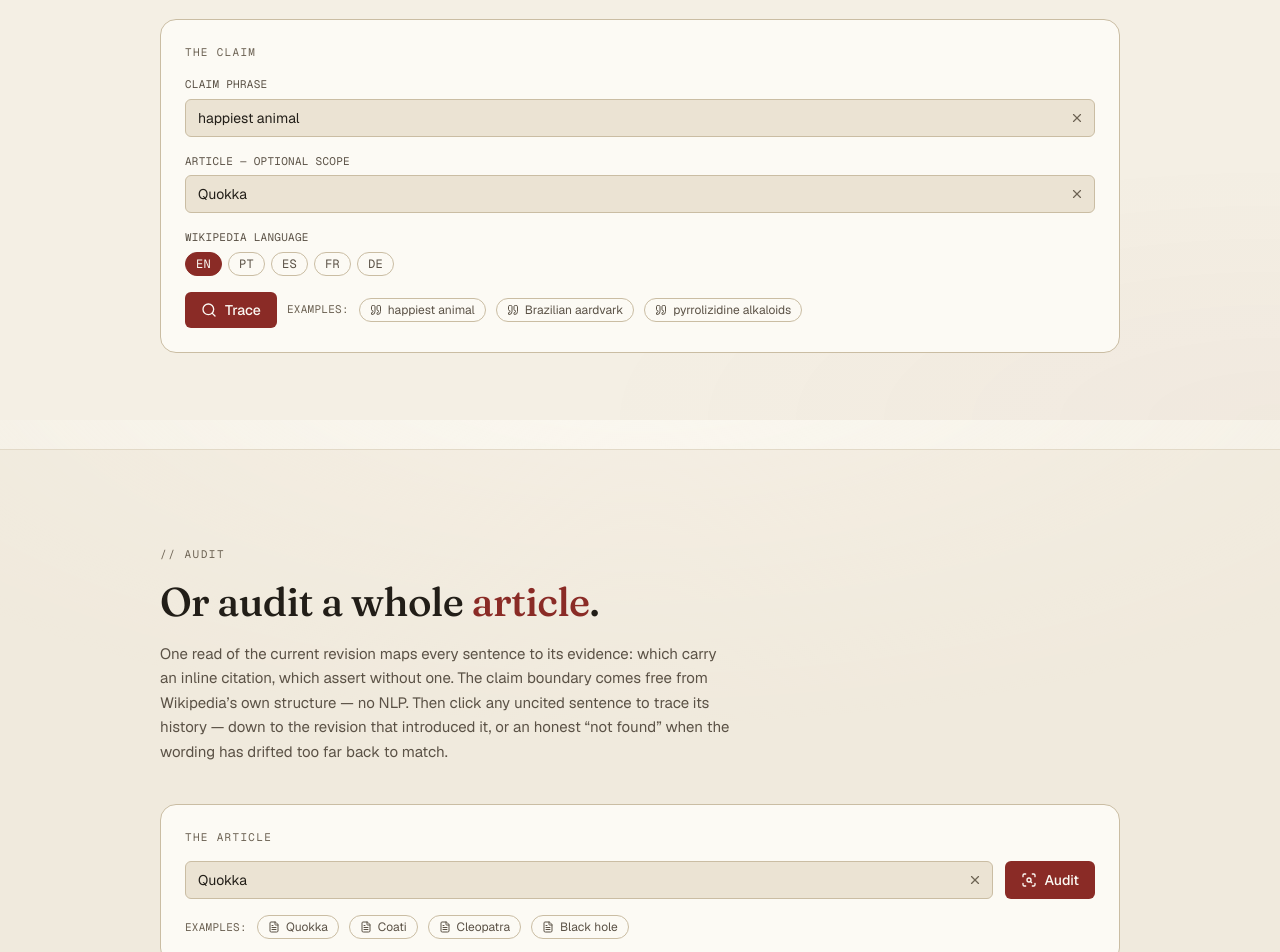
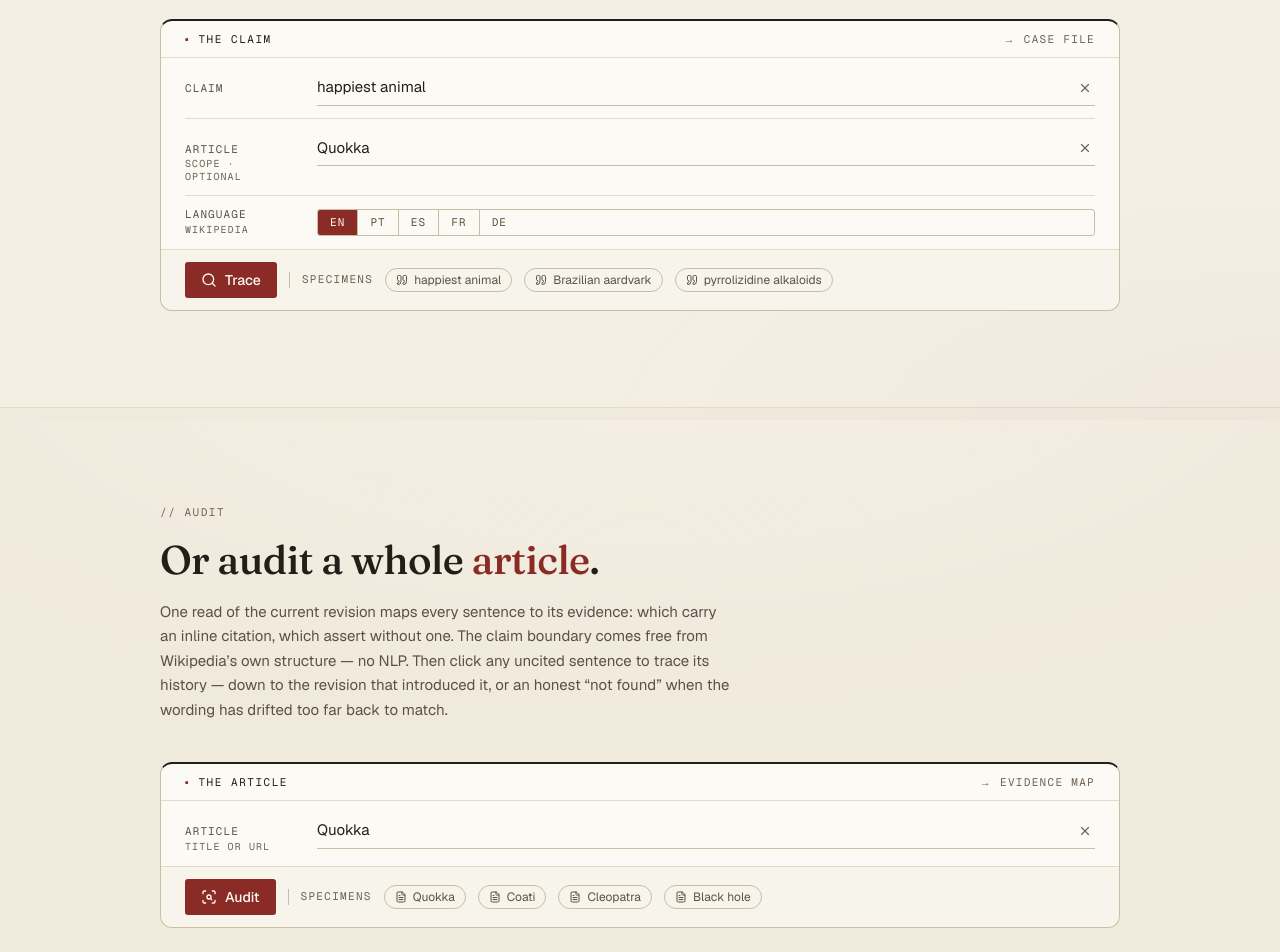
Before and after one commit to maricastroc/origin-trace, a Next.js app: page / in a window 1280 px wide. Shown: the part 3580-4532 px from the top of the page. Built offline with nearby package versions, Linux system fonts and the light colour scheme.

Commit message:
refactor: redesign trace and audit input panels

```diff
--- a/src/components/article-audit/ArticleAudit.tsx
+++ b/src/components/article-audit/ArticleAudit.tsx
@@ -110,31 +110,52 @@ export function ArticleAudit() {
           e.preventDefault();
           run(input);
         }}
-        className="rounded-2xl border border-line-strong bg-surface-2 p-5 sm:p-6"
+        className="overflow-hidden rounded-xl border border-t-2 border-line-strong border-t-ink bg-surface-2"
       >
-        <p className="font-mono text-[11px] uppercase tracking-[0.12em] text-ink-faint">
+        <div className="flex items-center justify-between gap-3 border-b border-line px-5 py-2.5 sm:px-6">
+          <p className="inline-flex items-center gap-2 font-mono text-[11px] uppercase tracking-[0.14em] text-ink">
+            <span className="text-accent" aria-hidden="true">
+              ▪
+            </span>
             the article
           </p>
-        <div className="mt-4 flex flex-col gap-3 sm:flex-row">
+          <p className="font-mono text-[11px] uppercase tracking-[0.12em] text-ink-faint">
+            → evidence map
+          </p>
+        </div>
+
+        <div className="px-5 py-3 sm:px-6">
+          <label className="grid gap-1 sm:grid-cols-[7rem_1fr] sm:items-baseline sm:gap-5">
+            <span className="font-mono text-[11px] uppercase leading-tight tracking-[0.1em] text-ink-muted">
+              Article
+              <span className="mt-0.5 block text-[10px] text-ink-faint">
+                title or url
+              </span>
+            </span>
             <ClearableInput
               value={input}
               onChange={setInput}
               onClear={() => setInput("")}
-            placeholder="Article title or Wikipedia URL"
-            className="flex-1"
+              placeholder="Quokka — or paste a Wikipedia URL"
             />
+          </label>
+        </div>
+
+        <div className="flex flex-wrap items-center gap-x-3 gap-y-2.5 border-t border-line bg-surface-1/30 px-5 py-3 sm:px-6">
           <button
             type="submit"
             disabled={busy}
-            className="inline-flex shrink-0 items-center justify-center gap-2 rounded-md bg-accent px-4 py-2 text-sm font-medium text-surface-2 transition-colors hover:bg-accent-strong disabled:opacity-40"
+            className="inline-flex shrink-0 items-center justify-center gap-2 rounded-[3px] bg-accent px-4 py-2 text-sm font-medium text-surface-2 transition-colors hover:bg-accent-strong disabled:opacity-40"
           >
             <ScanSearch className="h-4 w-4" aria-hidden="true" />
             {busy ? "Auditing…" : "Audit"}
           </button>
-        </div>
-        <div className="mt-4 flex flex-wrap items-center gap-2.5">
-          <span className="font-mono text-[11px] uppercase tracking-wide text-ink-faint">
-            examples:
+          <span
+            className="hidden h-4 w-px bg-line-strong sm:block"
+            aria-hidden="true"
+          />
+          <span className="font-mono text-[11px] uppercase tracking-[0.12em] text-ink-faint">
+            specimens
           </span>
           {EXAMPLES.map((ex) => (
             <button
--- a/src/components/live-trace/ClearableInput.tsx
+++ b/src/components/live-trace/ClearableInput.tsx
@@ -25,14 +25,14 @@ export function ClearableInput({
         onChange={(e) => onChange(e.target.value)}
         onBlur={onBlur}
         placeholder={placeholder}
-        className={inputClass.replace("px-3", "pl-3 pr-9")}
+        className={`${inputClass} pr-7`}
       />
       {value && (
         <button
           type="button"
           onClick={onClear}
           aria-label="Clear"
-          className="absolute right-1.5 top-1/2 flex h-6 w-6 -translate-y-1/2 items-center justify-center rounded text-ink-faint transition-colors hover:bg-surface-2 hover:text-ink"
+          className="absolute right-0 top-1/2 flex h-5 w-5 -translate-y-1/2 items-center justify-center text-ink-faint transition-colors hover:text-ink"
         >
           <X className="h-3.5 w-3.5" />
         </button>
--- a/src/components/live-trace/LangPicker.tsx
+++ b/src/components/live-trace/LangPicker.tsx
@@ -17,7 +17,7 @@ export function LangPicker({
 }) {
   return (
     <div
-      className="flex flex-wrap gap-1.5"
+      className="inline-flex divide-x divide-line-strong overflow-hidden rounded-[3px] border border-line-strong"
       role="group"
       aria-label="Wikipedia language"
     >
@@ -30,10 +30,10 @@ export function LangPicker({
             onClick={() => onChange(l.code)}
             aria-pressed={active}
             title={`${l.name} — ${l.code}.wikipedia`}
-            className={`rounded-full border px-2.5 py-0.5 font-mono text-[12px] uppercase tracking-wide transition-colors ${
+            className={`px-3 py-1 font-mono text-[11px] uppercase tracking-[0.1em] transition-colors ${
               active
-                ? "border-accent bg-accent text-surface-2"
-                : "border-line-strong text-ink-muted hover:border-ink hover:text-ink"
+                ? "bg-accent text-surface-2"
+                : "text-ink-muted hover:bg-surface-1 hover:text-ink"
             }`}
           >
             {l.code}
--- a/src/components/live-trace/LiveTrace.tsx
+++ b/src/components/live-trace/LiveTrace.tsx
@@ -183,15 +183,24 @@ export function LiveTrace() {
     <div className="flex flex-col gap-5">
       <form
         onSubmit={submit}
-        className="rounded-2xl border border-line-strong bg-surface-2 p-5 sm:p-6"
+        className="overflow-hidden rounded-xl border border-t-2 border-line-strong border-t-ink bg-surface-2"
       >
-        <p className="font-mono text-[11px] uppercase tracking-[0.12em] text-ink-faint">
-          the claim
-        </p>
-        <div className="mt-4 flex flex-col gap-4">
-          <label className="flex flex-col gap-1.5">
-            <span className="font-mono text-[11px] uppercase tracking-wide text-ink-muted">
-              Claim phrase
+        <div className="flex items-center justify-between gap-3 border-b border-line px-5 py-2.5 sm:px-6">
+          <p className="inline-flex items-center gap-2 font-mono text-[11px] uppercase tracking-[0.14em] text-ink">
+            <span className="text-accent" aria-hidden="true">
+              ▪
+            </span>
+            the claim
+          </p>
+          <p className="font-mono text-[11px] uppercase tracking-[0.12em] text-ink-faint">
+            → case file
+          </p>
+        </div>
+
+        <div className="divide-y divide-line px-5 sm:px-6">
+          <label className="grid gap-1 py-3 sm:grid-cols-[7rem_1fr] sm:items-baseline sm:gap-5">
+            <span className="font-mono text-[11px] uppercase tracking-[0.1em] text-ink-muted">
+              Claim
             </span>
             <ClearableInput
               value={phrase}
@@ -200,9 +209,12 @@ export function LiveTrace() {
               placeholder="happiest animal"
             />
           </label>
-          <label className="flex flex-col gap-1.5">
-            <span className="font-mono text-[11px] uppercase tracking-wide text-ink-muted">
-              Article — optional scope
+          <label className="grid gap-1 py-3 sm:grid-cols-[7rem_1fr] sm:items-baseline sm:gap-5">
+            <span className="font-mono text-[11px] uppercase leading-tight tracking-[0.1em] text-ink-muted">
+              Article
+              <span className="mt-0.5 block text-[10px] text-ink-faint">
+                scope · optional
+              </span>
             </span>
             <ClearableInput
               value={article}
@@ -212,18 +224,22 @@ export function LiveTrace() {
               placeholder="leave empty and we'll try to resolve it"
             />
           </label>
-          <div className="flex flex-col gap-1.5">
-            <span className="font-mono text-[11px] uppercase tracking-wide text-ink-muted">
-              Wikipedia language
+          <div className="grid gap-1.5 py-3 sm:grid-cols-[7rem_1fr] sm:items-center sm:gap-5">
+            <span className="font-mono text-[11px] uppercase leading-tight tracking-[0.1em] text-ink-muted">
+              Language
+              <span className="mt-0.5 block text-[10px] text-ink-faint">
+                wikipedia
+              </span>
             </span>
             <LangPicker value={lang} onChange={setLang} />
           </div>
         </div>
-        <div className="mt-4 flex flex-wrap items-center gap-2.5">
+
+        <div className="flex flex-wrap items-center gap-x-3 gap-y-2.5 border-t border-line bg-surface-1/30 px-5 py-3 sm:px-6">
           <button
             type="submit"
             disabled={busy}
-            className="inline-flex items-center gap-2 rounded-md bg-accent px-4 py-2 text-sm font-medium text-surface-2 transition-colors hover:bg-accent-strong disabled:opacity-40"
+            className="inline-flex items-center gap-2 rounded-[3px] bg-accent px-4 py-2 text-sm font-medium text-surface-2 transition-colors hover:bg-accent-strong disabled:opacity-40"
           >
             <Search className="h-4 w-4" aria-hidden="true" />
             {state.status === "resolving"
@@ -232,8 +248,12 @@ export function LiveTrace() {
                 ? "Tracing…"
                 : "Trace"}
           </button>
-          <span className="font-mono text-[11px] uppercase tracking-wide text-ink-faint">
-            examples:
+          <span
+            className="hidden h-4 w-px bg-line-strong sm:block"
+            aria-hidden="true"
+          />
+          <span className="font-mono text-[11px] uppercase tracking-[0.12em] text-ink-faint">
+            specimens
           </span>
           {EXAMPLES.map((ex) => (
             <button
--- a/src/lib/ui.ts
+++ b/src/lib/ui.ts
@@ -1,2 +1,5 @@
+// A ruled "fill-in" field — a baseline underline rather than a boxed input, so
+// the forms read like a specimen card being annotated, not a SaaS form. The
+// clear affordance in ClearableInput reserves the right padding.
 export const inputClass =
-  "w-full rounded-md border border-line-strong bg-surface-1 px-3 py-2 text-sm text-ink outline-none transition-colors placeholder:text-ink-faint focus:border-accent";
+  "w-full border-b border-line-strong bg-transparent py-1.5 text-[15px] text-ink outline-none transition-colors placeholder:text-ink-faint focus:border-accent";
```
Lines whose indentation alone changed are shown as unchanged.
